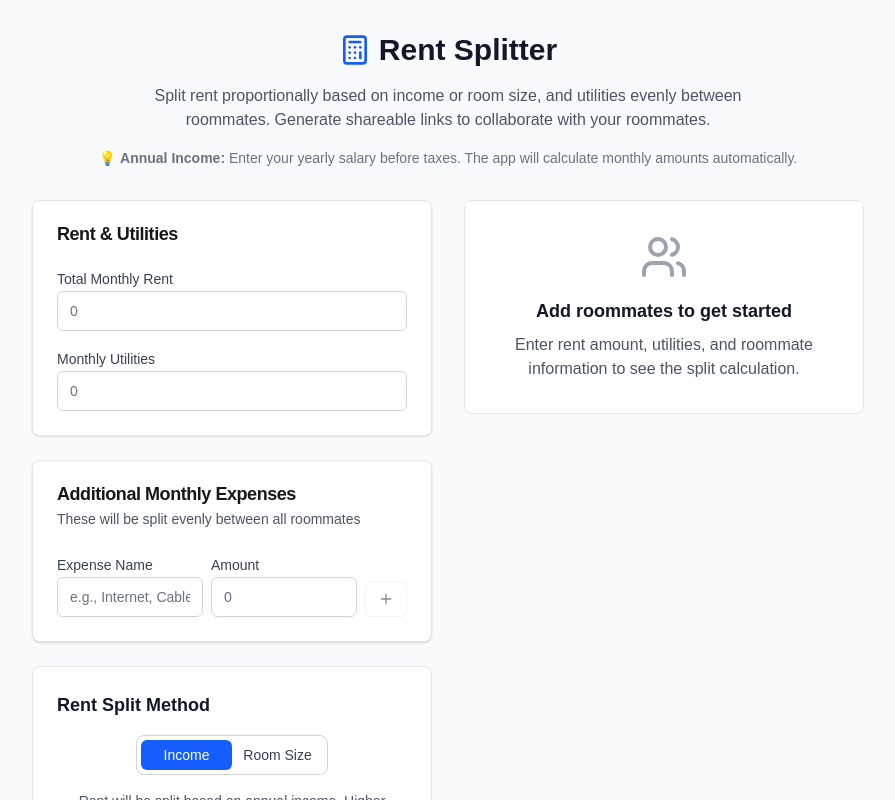
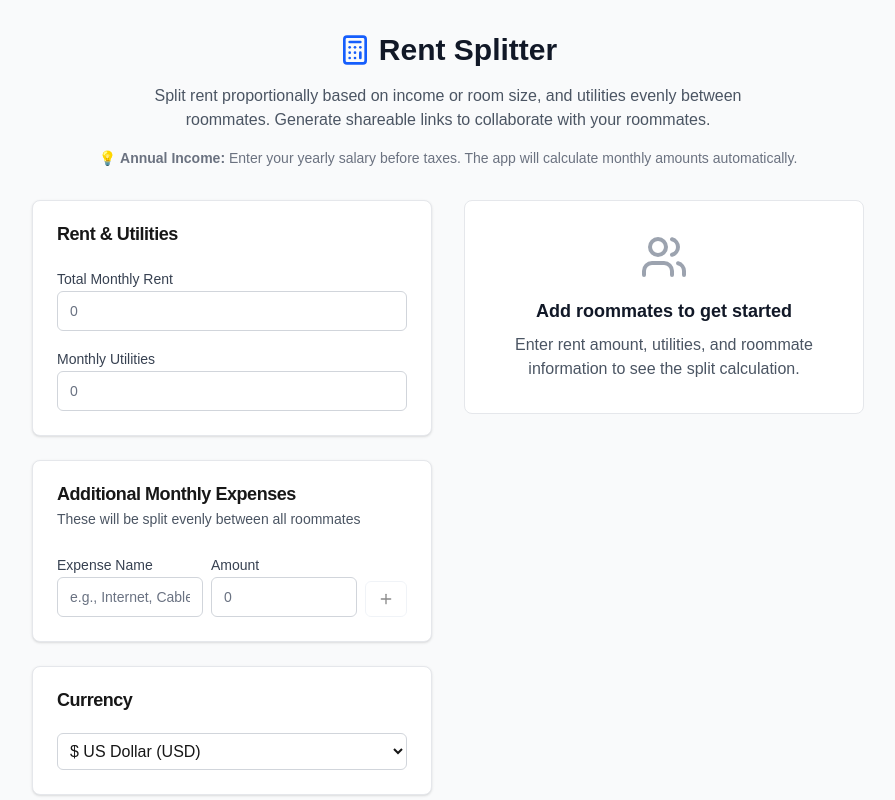
Before and after one commit to mapuya19/rent-splitter, a Next.js app: page / in a window 1280 px wide. Shown: the top 800 px of the page, without its empty margins (192-1087 px from the left). Built offline with nearby package versions, Linux system fonts and the light colour scheme.

Commit message:
add currency feature

```diff
--- a/src/app/page.tsx
+++ b/src/app/page.tsx
@@ -5,6 +5,7 @@ import { RoommateForm } from '@/components/RoommateForm';
 import { RentForm } from '@/components/RentForm';
 import { CustomExpensesForm } from '@/components/CustomExpensesForm';
 import { ResultsDisplay } from '@/components/ResultsDisplay';
+import { CurrencySelector } from '@/components/CurrencySelector';
 import { TwoStateToggle } from '@/components/ui/TwoStateToggle';
 import { Roommate, SplitResult, CalculationData, CustomExpense } from '@/types';
 import { calculateRentSplit, generateShareableId } from '@/utils/calculations';
@@ -18,6 +19,7 @@ export default function Home() {
   const [customExpenses, setCustomExpenses] = useState<CustomExpense[]>([]);
   const [results, setResults] = useState<SplitResult[]>([]);
   const [useRoomSizeSplit, setUseRoomSizeSplit] = useState(false);
+  const [selectedCurrency, setSelectedCurrency] = useState('USD');
 
   // Calculate results whenever inputs change
   useEffect(() => {
@@ -27,6 +29,7 @@ export default function Home() {
         utilities,
         customExpenses,
         roommates,
+        currency: selectedCurrency,
       };
       const splitResults = calculateRentSplit(calculationData, useRoomSizeSplit);
       setResults(splitResults);
@@ -140,6 +143,11 @@ export default function Home() {
               onCustomExpensesChange={setCustomExpenses}
             />
 
+            <CurrencySelector
+              selectedCurrency={selectedCurrency}
+              onCurrencyChange={setSelectedCurrency}
+            />
+
             {/* Split Method Toggle */}
             <div className="bg-white rounded-lg border border-gray-200 p-6">
               <h3 className="text-lg font-semibold text-gray-900 mb-4">Rent Split Method</h3>
@@ -175,6 +183,7 @@ export default function Home() {
                 totalUtilities={utilities}
                 totalCustomExpenses={customExpenses.reduce((sum, expense) => sum + expense.amount, 0)}
                 useRoomSizeSplit={useRoomSizeSplit}
+                selectedCurrency={selectedCurrency}
                 onShare={handleShare}
               />
             ) : (
--- /dev/null
+++ b/src/components/CurrencySelector.tsx
@@ -0,0 +1,30 @@
+import { Card, CardContent, CardHeader, CardTitle } from './ui/Card';
+import { SUPPORTED_CURRENCIES, DEFAULT_CURRENCY } from '@/utils/currency';
+
+interface CurrencySelectorProps {
+  selectedCurrency: string;
+  onCurrencyChange: (currency: string) => void;
+}
+
+export function CurrencySelector({ selectedCurrency, onCurrencyChange }: CurrencySelectorProps) {
+  return (
+    <Card>
+      <CardHeader>
+        <CardTitle>Currency</CardTitle>
+      </CardHeader>
+      <CardContent>
+        <select
+          value={selectedCurrency}
+          onChange={(e) => onCurrencyChange(e.target.value)}
+          className="w-full p-2 border border-gray-300 rounded-md focus:ring-2 focus:ring-blue-500 focus:border-blue-500"
+        >
+          {SUPPORTED_CURRENCIES.map((currency) => (
+            <option key={currency.code} value={currency.code}>
+              {currency.symbol} {currency.name} ({currency.code})
+            </option>
+          ))}
+        </select>
+      </CardContent>
+    </Card>
+  );
+}
--- a/src/components/ui/Input.tsx
+++ b/src/components/ui/Input.tsx
@@ -23,6 +23,10 @@ const Input = forwardRef<HTMLInputElement, InputProps>(
             className
           )}
           ref={ref}
+          onPaste={(e) => {
+            // Allow default paste behavior
+            console.log('Paste event triggered');
+          }}
           {...props}
         />
         {error && (
--- a/src/components/ui/NumberInput.tsx
+++ b/src/components/ui/NumberInput.tsx
@@ -34,13 +34,14 @@ const NumberInput = forwardRef<HTMLInputElement, NumberInputProps>(
     };
 
     const handleKeyDown = (e: React.KeyboardEvent<HTMLInputElement>) => {
+      // Allow keyboard shortcuts (Ctrl+A, Ctrl+C, Ctrl+V, Ctrl+X on Windows/Linux)
+      // and (Cmd+A, Cmd+C, Cmd+V, Cmd+X on macOS) - don't prevent default
+      if ((e.ctrlKey || e.metaKey) && (e.key === 'a' || e.key === 'c' || e.key === 'v' || e.key === 'x')) {
+        return; // Let browser handle these naturally
+      }
+
       // Allow: backspace, delete, tab, escape, enter
       if ([8, 9, 27, 13, 46].indexOf(e.keyCode) !== -1 ||
-          // Allow: Ctrl+A, Ctrl+C, Ctrl+V, Ctrl+X
-          (e.keyCode === 65 && e.ctrlKey === true) ||
-          (e.keyCode === 67 && e.ctrlKey === true) ||
-          (e.keyCode === 86 && e.ctrlKey === true) ||
-          (e.keyCode === 88 && e.ctrlKey === true) ||
           // Allow: home, end, left, right, down, up
           (e.keyCode >= 35 && e.keyCode <= 40)) {
         return;
--- a/src/utils/calculations.ts
+++ b/src/utils/calculations.ts
@@ -83,9 +83,9 @@ export function generateShareableId(): string {
   return Math.random().toString(36).substring(2, 15) + Math.random().toString(36).substring(2, 15);
 }
 
-export function formatCurrency(amount: number): string {
+export function formatCurrency(amount: number, currencyCode: string = 'USD'): string {
   return new Intl.NumberFormat('en-US', {
     style: 'currency',
-    currency: 'USD',
+    currency: currencyCode,
   }).format(amount);
 }
--- /dev/null
+++ b/src/utils/currency.ts
@@ -0,0 +1,63 @@
+import { Currency } from '@/types';
+
+export const SUPPORTED_CURRENCIES: Currency[] = [
+  { code: 'USD', name: 'US Dollar', symbol: '$', locale: 'en-US' },
+  { code: 'EUR', name: 'Euro', symbol: '€', locale: 'en-EU' },
+  { code: 'GBP', name: 'British Pound', symbol: '£', locale: 'en-GB' },
+  { code: 'CAD', name: 'Canadian Dollar', symbol: 'C$', locale: 'en-CA' },
+  { code: 'AUD', name: 'Australian Dollar', symbol: 'A$', locale: 'en-AU' },
+  { code: 'JPY', name: 'Japanese Yen', symbol: '¥', locale: 'ja-JP' },
+  { code: 'CHF', name: 'Swiss Franc', symbol: 'CHF', locale: 'de-CH' },
+  { code: 'SEK', name: 'Swedish Krona', symbol: 'kr', locale: 'sv-SE' },
+  { code: 'NOK', name: 'Norwegian Krone', symbol: 'kr', locale: 'nb-NO' },
+  { code: 'DKK', name: 'Danish Krone', symbol: 'kr', locale: 'da-DK' },
+  { code: 'PLN', name: 'Polish Zloty', symbol: 'zł', locale: 'pl-PL' },
+  { code: 'CZK', name: 'Czech Koruna', symbol: 'Kč', locale: 'cs-CZ' },
+  { code: 'HUF', name: 'Hungarian Forint', symbol: 'Ft', locale: 'hu-HU' },
+  { code: 'BRL', name: 'Brazilian Real', symbol: 'R$', locale: 'pt-BR' },
+  { code: 'MXN', name: 'Mexican Peso', symbol: '$', locale: 'es-MX' },
+  { code: 'INR', name: 'Indian Rupee', symbol: '₹', locale: 'en-IN' },
+  { code: 'CNY', name: 'Chinese Yuan', symbol: '¥', locale: 'zh-CN' },
+  { code: 'KRW', name: 'South Korean Won', symbol: '₩', locale: 'ko-KR' },
+  { code: 'SGD', name: 'Singapore Dollar', symbol: 'S$', locale: 'en-SG' },
+  { code: 'HKD', name: 'Hong Kong Dollar', symbol: 'HK$', locale: 'en-HK' },
+  { code: 'NZD', name: 'New Zealand Dollar', symbol: 'NZ$', locale: 'en-NZ' },
+  { code: 'ZAR', name: 'South African Rand', symbol: 'R', locale: 'en-ZA' },
+  { code: 'TRY', name: 'Turkish Lira', symbol: '₺', locale: 'tr-TR' },
+  { code: 'RUB', name: 'Russian Ruble', symbol: '₽', locale: 'ru-RU' },
+  { code: 'ILS', name: 'Israeli Shekel', symbol: '₪', locale: 'he-IL' },
+  { code: 'AED', name: 'UAE Dirham', symbol: 'د.إ', locale: 'ar-AE' },
+  { code: 'SAR', name: 'Saudi Riyal', symbol: '﷼', locale: 'ar-SA' },
+  { code: 'EGP', name: 'Egyptian Pound', symbol: '£', locale: 'ar-EG' },
+  { code: 'THB', name: 'Thai Baht', symbol: '฿', locale: 'th-TH' },
+  { code: 'PHP', name: 'Philippine Peso', symbol: '₱', locale: 'en-PH' },
+  { code: 'IDR', name: 'Indonesian Rupiah', symbol: 'Rp', locale: 'id-ID' },
+  { code: 'MYR', name: 'Malaysian Ringgit', symbol: 'RM', locale: 'ms-MY' },
+  { code: 'VND', name: 'Vietnamese Dong', symbol: '₫', locale: 'vi-VN' },
+];
+
+export const DEFAULT_CURRENCY = 'USD';
+
+export function getCurrencyByCode(code: string): Currency | undefined {
+  return SUPPORTED_CURRENCIES.find(currency => currency.code === code);
+}
+
+export function formatCurrency(amount: number, currencyCode: string = DEFAULT_CURRENCY): string {
+  const currency = getCurrencyByCode(currencyCode);
+  if (!currency) {
+    return new Intl.NumberFormat('en-US', {
+      style: 'currency',
+      currency: currencyCode,
+    }).format(amount);
+  }
+
+  return new Intl.NumberFormat(currency.locale, {
+    style: 'currency',
+    currency: currencyCode,
+  }).format(amount);
+}
+
+export function getCurrencySymbol(currencyCode: string = DEFAULT_CURRENCY): string {
+  const currency = getCurrencyByCode(currencyCode);
+  return currency?.symbol || '$';
+}
```
Also changed, not shown: src/components/ResultsDisplay.tsx (+13 -12 lines), src/types/index.ts (+8 -0 lines).
